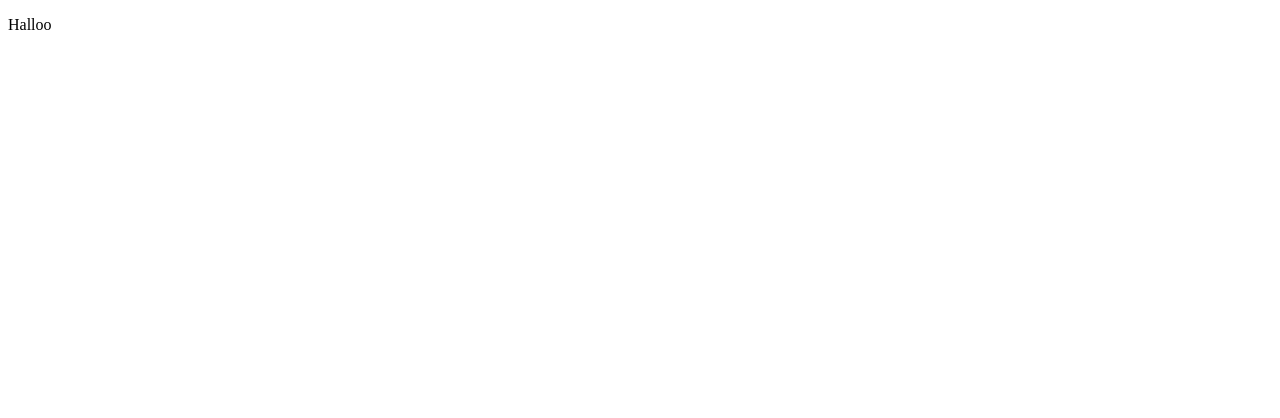
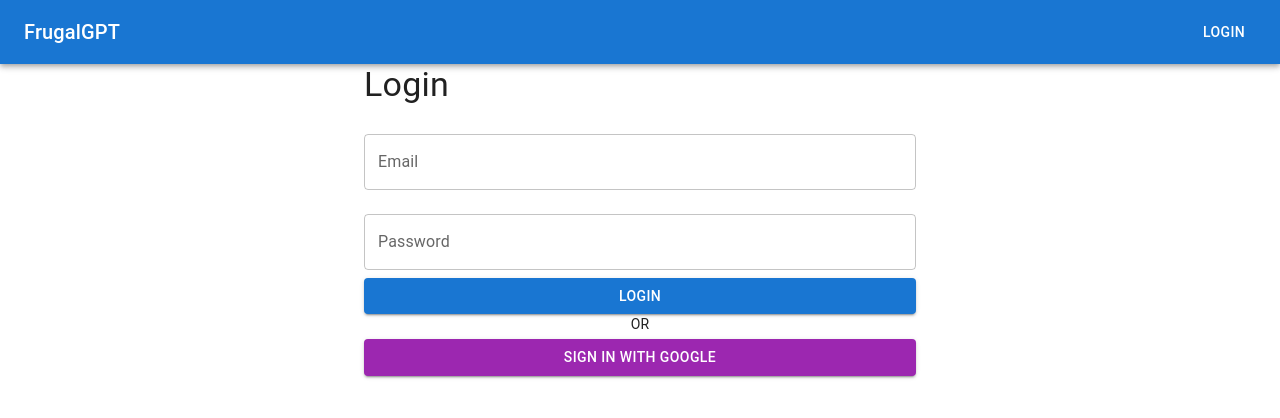
Before and after one commit to tommipoiko/frugalgpt, a React (Create React App) app: page /login in a window 1280 px wide. Shown: the top 418 px of the page. Built offline with nearby package versions, Linux system fonts and the light colour scheme; no server answers.

Commit message:
User can login and save API key

```diff
--- a/package.json
+++ b/package.json
@@ -3,12 +3,18 @@
   "version": "0.1.0",
   "private": true,
   "dependencies": {
+    "@emotion/react": "^11.13.0",
+    "@emotion/styled": "^11.13.0",
+    "@mui/icons-material": "^5.16.7",
+    "@mui/material": "^5.16.7",
     "@testing-library/jest-dom": "^5.17.0",
     "@testing-library/react": "^13.4.0",
     "@testing-library/user-event": "^13.5.0",
     "eslint": "^8.57.0",
+    "firebase": "^10.13.0",
     "react": "^18.3.1",
     "react-dom": "^18.3.1",
+    "react-router-dom": "^6.26.1",
     "react-scripts": "5.0.1",
     "web-vitals": "^2.1.4"
   },
--- a/public/index.html
+++ b/public/index.html
@@ -24,7 +24,7 @@
       work correctly both with client-side routing and a non-root public URL.
       Learn how to configure a non-root public URL by running `npm run build`.
     -->
-    <title>React App</title>
+    <title>FrugalGPT</title>
   </head>
   <body>
     <noscript>You need to enable JavaScript to run this app.</noscript>
--- a/src/App.jsx
+++ b/src/App.jsx
@@ -1,14 +1,94 @@
-import React from 'react'
+import React, { useEffect, useState } from 'react'
+import {
+    Route, Routes, useNavigate
+} from 'react-router-dom'
+import {
+    AppBar, Toolbar, Typography, Button, Container
+} from '@mui/material'
+import CssBaseline from '@mui/material/CssBaseline'
+import ThemeProvider from '@mui/material/styles/ThemeProvider'
+import useMediaQuery from '@mui/material/useMediaQuery'
+import createTheme from '@mui/material/styles/createTheme'
+import { getAuth, onAuthStateChanged } from 'firebase/auth'
+import Login from './components/Login'
+import User from './components/User'
+
+function Home() {
+    return (
+        <Container>
+            <Typography variant="h2" component="h1" gutterBottom>
+                Welcome to FrugalGPT
+            </Typography>
+            <Typography variant="body1">
+                Start building your frugal solutions with AI-powered guidance.
+            </Typography>
+        </Container>
+    )
+}
+
+function About() {
+    return (
+        <Container>
+            <Typography variant="h2" component="h1" gutterBottom>
+                About FrugalGPT
+            </Typography>
+            <Typography variant="body1">
+                FrugalGPT is a platform that helps you optimize your resources with AI.
+            </Typography>
+        </Container>
+    )
+}
 
 function App() {
+    const prefersDarkMode = useMediaQuery('(prefers-color-scheme: dark)')
+    const theme = React.useMemo(() => createTheme({
+        palette: {
+            mode: prefersDarkMode ? 'dark' : 'light'
+        }
+    }), [prefersDarkMode])
+
+    const [user, setUser] = useState(null)
+    const auth = getAuth()
+    const navigate = useNavigate()
+
+    useEffect(() => {
+        const unsubscribe = onAuthStateChanged(auth, (currentUser) => {
+            setUser(currentUser)
+        })
+
+        return () => unsubscribe()
+    }, [auth])
+
+    const handleUserClick = () => {
+        navigate('/user')
+    }
+
     return (
-        <div className="App">
-            <header className="App-header">
-                <p>
-                    Halloo
-                </p>
-            </header>
-        </div>
+        <ThemeProvider theme={theme}>
+            <CssBaseline />
+            <AppBar position="static">
+                <Toolbar>
+                    <Typography variant="h6" style={{ flexGrow: 1 }}>
+                        FrugalGPT
+                    </Typography>
+                    {user ? (
+                        <Button color="inherit" onClick={handleUserClick}>
+                            {user.displayName?.split(' ')[0] || 'User'}
+                        </Button>
+                    ) : (
+                        <Button color="inherit" href="/login">
+                            Login
+                        </Button>
+                    )}
+                </Toolbar>
+            </AppBar>
+            <Routes>
+                <Route path="/" element={<Home />} />
+                <Route path="/about" element={<About />} />
+                <Route path="/login" element={<Login />} />
+                <Route path="/user" element={<User />} />
+            </Routes>
+        </ThemeProvider>
     )
 }
 
--- /dev/null
+++ b/src/components/Login.jsx
@@ -0,0 +1,74 @@
+import React, { useState } from 'react'
+import {
+    TextField, Button, Container, Typography
+} from '@mui/material'
+import {
+    signInWithEmailAndPassword, signInWithPopup, GoogleAuthProvider
+} from 'firebase/auth'
+import { auth } from '../services/firebase'
+
+function Login() {
+    const [email, setEmail] = useState('')
+    const [password, setPassword] = useState('')
+    const [error, setError] = useState('')
+
+    const handleLogin = async () => {
+        try {
+            await signInWithEmailAndPassword(auth, email, password)
+            alert('Logged in successfully!')
+        } catch (err) {
+            setError(err.message)
+        }
+    }
+
+    const handleGoogleLogin = async () => {
+        const provider = new GoogleAuthProvider()
+        try {
+            const result = await signInWithPopup(auth, provider)
+            const credential = GoogleAuthProvider.credentialFromResult(result)
+            // eslint-disable-next-line no-unused-vars
+            const token = credential.accessToken
+            const { user } = result
+            alert(`Logged in as ${user.displayName}`)
+        } catch (err) {
+            setError(err.message)
+        }
+    }
+
+    return (
+        <Container maxWidth="sm">
+            <Typography variant="h4" component="h1" gutterBottom>
+                Login
+            </Typography>
+            {error && <Typography color="error">{error}</Typography>}
+            <TextField
+                label="Email"
+                variant="outlined"
+                fullWidth
+                margin="normal"
+                value={email}
+                onChange={(e) => setEmail(e.target.value)}
+            />
+            <TextField
+                label="Password"
+                type="password"
+                variant="outlined"
+                fullWidth
+                margin="normal"
+                value={password}
+                onChange={(e) => setPassword(e.target.value)}
+            />
+            <Button variant="contained" color="primary" fullWidth onClick={handleLogin}>
+                Login
+            </Button>
+            <Typography align="center" variant="body2" gutterBottom>
+                OR
+            </Typography>
+            <Button variant="contained" color="secondary" fullWidth onClick={handleGoogleLogin}>
+                Sign in with Google
+            </Button>
+        </Container>
+    )
+}
+
+export default Login
--- /dev/null
+++ b/src/components/User.jsx
@@ -0,0 +1,48 @@
+import React, { useState } from 'react'
+import {
+    TextField, Button, Container, Typography
+} from '@mui/material'
+import { doc, setDoc } from 'firebase/firestore'
+import { auth, db } from '../services/firebase'
+
+function User() {
+    const [apiKey, setApiKey] = useState('')
+    const [message, setMessage] = useState('')
+
+    const handleSave = async () => {
+        if (auth.currentUser) {
+            try {
+                await setDoc(doc(db, 'users', auth.currentUser.uid), {
+                    openaiKey: apiKey
+                })
+                setMessage('API Key saved successfully!')
+            } catch (error) {
+                setMessage(`Error saving API Key: ${error.message}`)
+            }
+        } else {
+            setMessage('User not authenticated')
+        }
+    }
+
+    return (
+        <Container maxWidth="sm">
+            <Typography variant="h4" component="h1" gutterBottom>
+                User Settings
+            </Typography>
+            <TextField
+                label="OpenAI API Key"
+                variant="outlined"
+                fullWidth
+                margin="normal"
+                value={apiKey}
+                onChange={(e) => setApiKey(e.target.value)}
+            />
+            <Button variant="contained" color="primary" fullWidth onClick={handleSave}>
+                Save API Key
+            </Button>
+            {message && <Typography color="primary" style={{ marginTop: '20px' }}>{message}</Typography>}
+        </Container>
+    )
+}
+
+export default User
--- a/src/index.jsx
+++ b/src/index.jsx
@@ -1,10 +1,11 @@
 import React from 'react'
 import ReactDOM from 'react-dom/client'
+import { BrowserRouter as Router } from 'react-router-dom'
 import App from './App'
 
-const root = ReactDOM.createRoot(document.getElementById('root'))
+const rootElement = document.getElementById('root')
+const root = ReactDOM.createRoot(rootElement)
+
 root.render(
-    <React.StrictMode>
-        <App />
-    </React.StrictMode>
+    <Router><App /></Router>
 )
--- /dev/null
+++ b/src/services/firebase.js
@@ -0,0 +1,20 @@
+import { initializeApp } from 'firebase/app'
+import { getFirestore } from 'firebase/firestore'
+import { getAuth } from 'firebase/auth'
+import { getAnalytics } from 'firebase/analytics'
+
+const firebaseConfig = {
+    apiKey: 'AIzaSyAJTr56dlPNUvGIIaP-ANC8Y9-vsSjDBnc',
+    authDomain: 'frugalgpt.firebaseapp.com',
+    projectId: 'frugalgpt',
+    storageBucket: 'frugalgpt.appspot.com',
+    messagingSenderId: '649330159406',
+    appId: '1:649330159406:web:2baa982dcd831dbbb894bf'
+}
+
+const app = initializeApp(firebaseConfig)
+const db = getFirestore(app)
+const auth = getAuth(app)
+const analytics = getAnalytics(app)
+
+export { db, auth, analytics }
--- /dev/null
+++ b/src/services/openai.js
@@ -0,0 +1,5 @@
+const hello = () => 'Hello from OpenAI!'
+
+export default {
+    hello
+}
```
Also changed, not shown: 2 other files (tests, documents, lock files or other folders).
